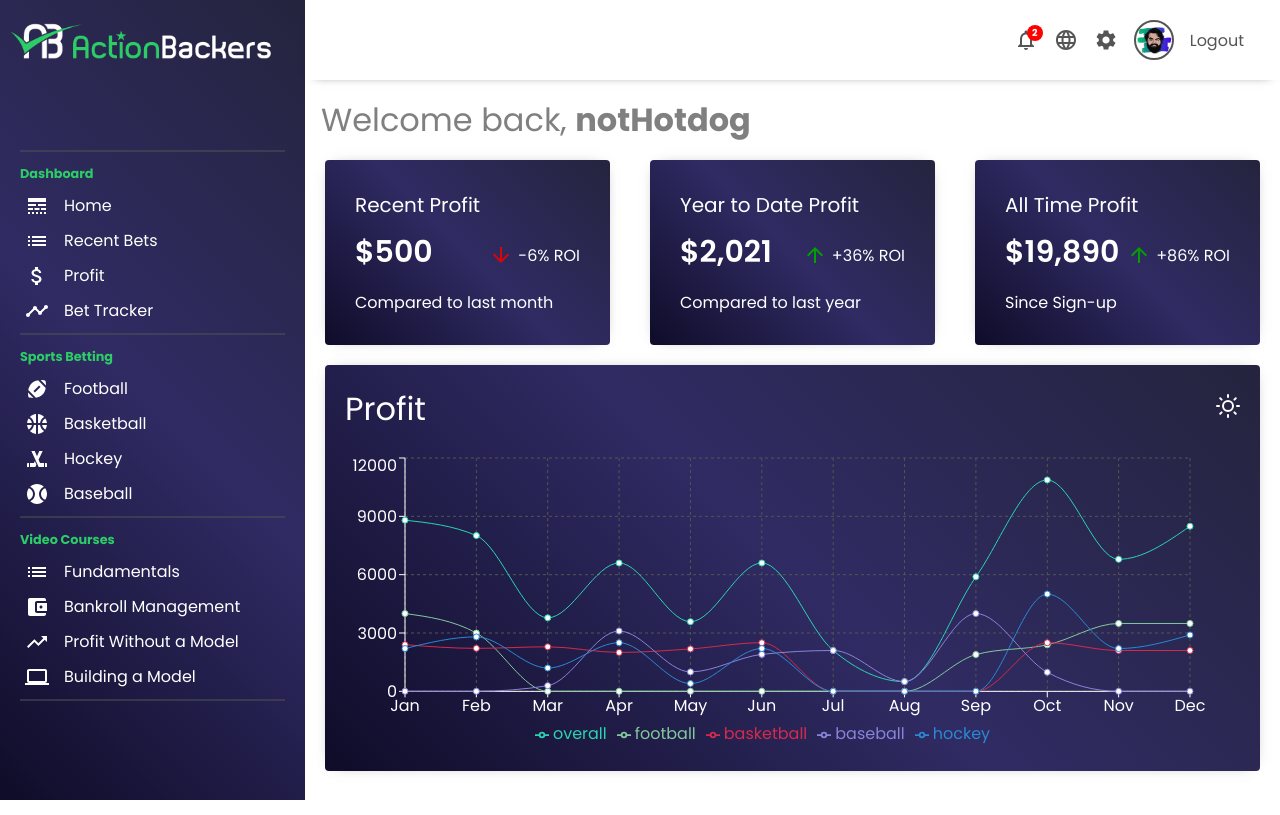
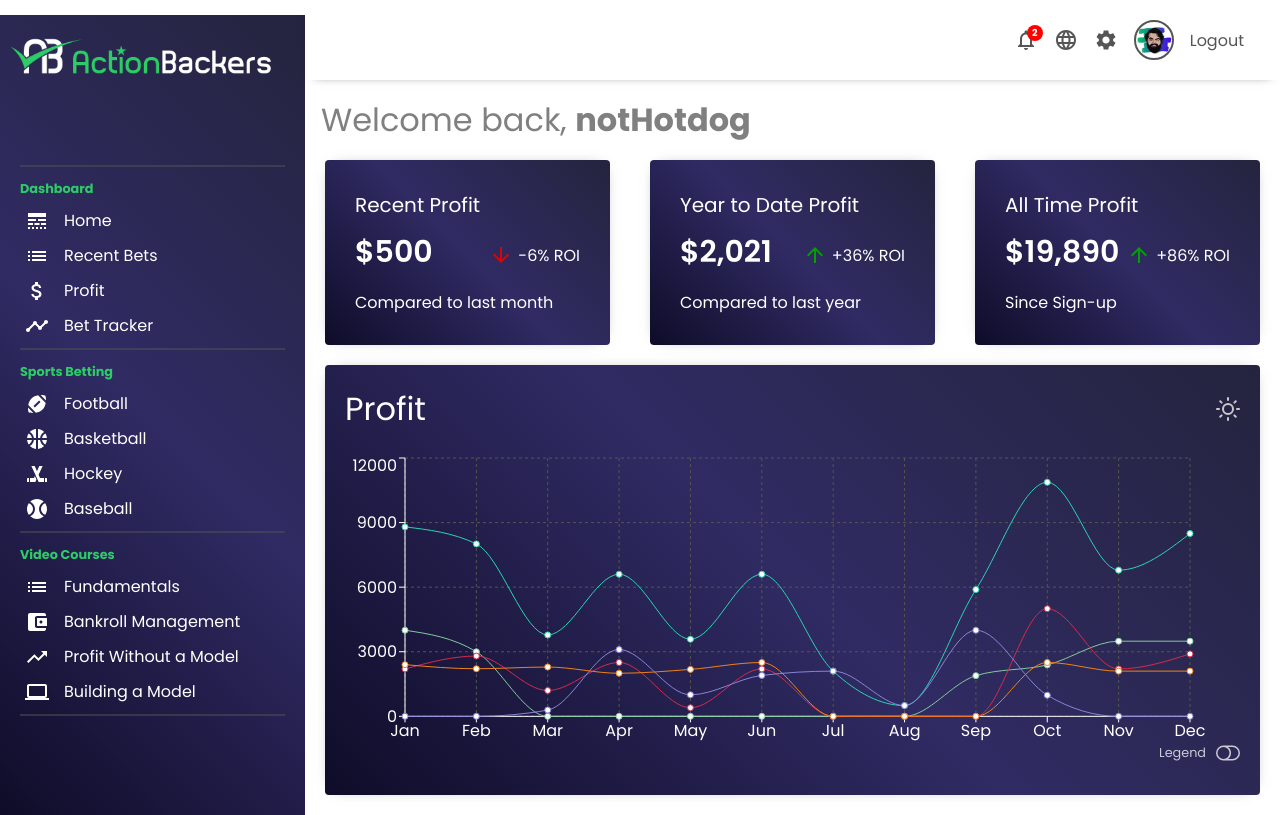
Before and after one commit to bolg55/ab-2.0, a Next.js app: page /dashboard in a window 1280 px wide. Built offline with nearby package versions, Linux system fonts and the light colour scheme.

Commit message:
added legend toggle

```diff
--- a/components/Chart.js
+++ b/components/Chart.js
@@ -10,19 +10,35 @@ import {
   ResponsiveContainer,
 } from 'recharts';
 import { FiSun, FiMoon } from 'react-icons/fi';
+import { BsToggleOn, BsToggleOff } from 'react-icons/bs';
 import { useState } from 'react';
 
-const Chart = ({
-  title,
-  data,
-  dataKey,
-  dataKeyX,
-  listKey1,
-  listKey2,
-  listKey3,
-  listKey4,
-}) => {
+const userSports = [
+  {
+    id: 1,
+    sport: 'football',
+    color: '#82ca9d',
+  },
+  {
+    id: 2,
+    sport: 'hockey',
+    color: '#d42b4d',
+  },
+  {
+    id: 3,
+    sport: 'baseball',
+    color: '#8884d8',
+  },
+  {
+    id: 4,
+    sport: 'basketball',
+    color: '#F28118',
+  },
+];
+
+const Chart = ({ title, data, dataKey, dataKeyX }) => {
   const [chartToggle, setChartToggle] = useState(false);
+  const [toggleLegend, setToggleLegend] = useState(false);
 
   return (
     <div className={chartToggle ? `${styles.chart2}` : `${styles.chart}`}>
@@ -33,6 +49,7 @@ const Chart = ({
           }>
           {title}
         </h3>
+
         <button
           title={!chartToggle ? 'Switch to light mode' : 'Switch to dark mode'}
           className={chartToggle ? `${styles.btn2}` : `${styles.btn}`}
@@ -53,20 +70,35 @@ const Chart = ({
           <CartesianGrid strokeDasharray='3 3' stroke='#555' />
           <XAxis dataKey={dataKeyX} stroke={chartToggle ? '#555' : '#fff'} />
           <YAxis stroke={chartToggle ? '#555' : '#fff'} />
-          <Tooltip />
-          <Legend />
+          <Tooltip className={styles.toolTip} />
+
+          {toggleLegend && <Legend />}
+
           <Line
             type='monotone'
             dataKey={dataKey}
             stroke='#2BD4B2'
             activeDot={{ r: 8 }}
           />
-          <Line type='monotone' dataKey={listKey1} stroke='#82ca9d' />
-          <Line type='monotone' dataKey={listKey2} stroke='#d42b4d' />
-          <Line type='monotone' dataKey={listKey3} stroke='#8884d8' />
-          <Line type='monotone' dataKey={listKey4} stroke='#2b88d4' />
+
+          {userSports.map((sport) => (
+            <Line
+              key={sport.id}
+              type='monotone'
+              dataKey={sport.sport}
+              stroke={sport.color}
+            />
+          ))}
         </LineChart>
       </ResponsiveContainer>
+      <div className={styles.toggleContainer}>
+        <button
+          className={chartToggle ? `${styles.btn2}` : `${styles.btn}`}
+          onClick={() => setToggleLegend(!toggleLegend)}>
+          <span className={styles.legendToggle}>Legend</span>
+          {toggleLegend ? <BsToggleOn /> : <BsToggleOff />}
+        </button>
+      </div>
     </div>
   );
 };
--- a/components/Home.js
+++ b/components/Home.js
@@ -19,17 +19,7 @@ const Home = () => {
         <FeaturedInfo />
       </div>
 
-      <Chart
-        title='Profit'
-        data={data}
-        dataKeyX='month'
-        dataKey='overall'
-        listKey1='football'
-        listKey2='basketball'
-        listKey3='baseball'
-        listKey4='hockey'
-        chart2
-      />
+      <Chart title='Profit' data={data} dataKeyX='month' dataKey='overall' />
     </div>
   );
 };
--- a/styles/Chart.module.css
+++ b/styles/Chart.module.css
@@ -24,11 +24,13 @@
 }
 
 .btn {
+  display: flex;
   background: transparent;
   border: none;
-  color: #fff;
+  color: rgb(255, 255, 255, 0.75);
   cursor: pointer;
   font-size: 1.5rem;
+  align-items: center;
 }
 
 /* Light Chart Style */
@@ -49,9 +51,24 @@
 }
 
 .btn2 {
+  display: flex;
   background: transparent;
   border: none;
-  color: #292456;
+  color: rgb(85, 85, 85, 0.75);
   cursor: pointer;
   font-size: 1.5rem;
+  align-items: center;
 }
+
+/* ********* */
+/* ********* */
+
+.legendToggle {
+  font-size: 0.8rem;
+  margin-right: 10px;
+}
+.toggleContainer {
+  display: flex;
+  justify-content: flex-end;
+  transform: translateY(-10px);
+}
```
